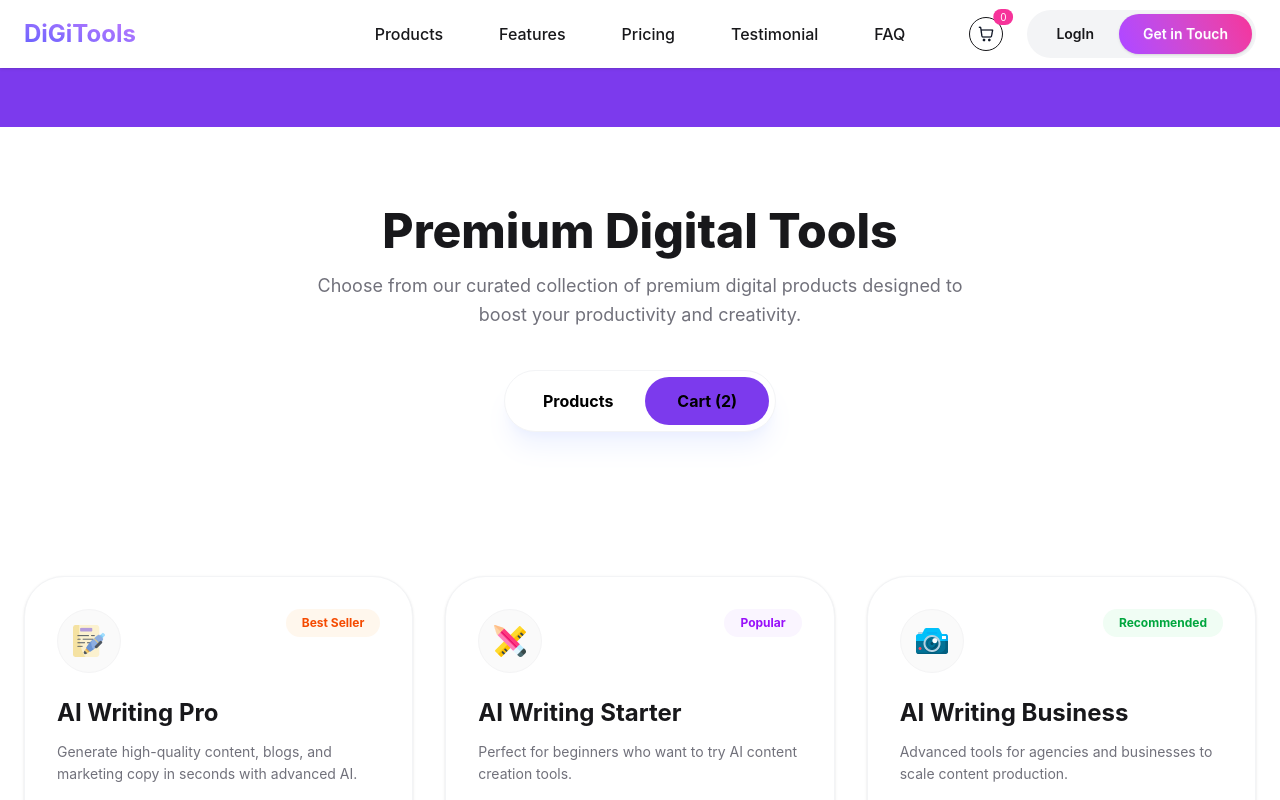
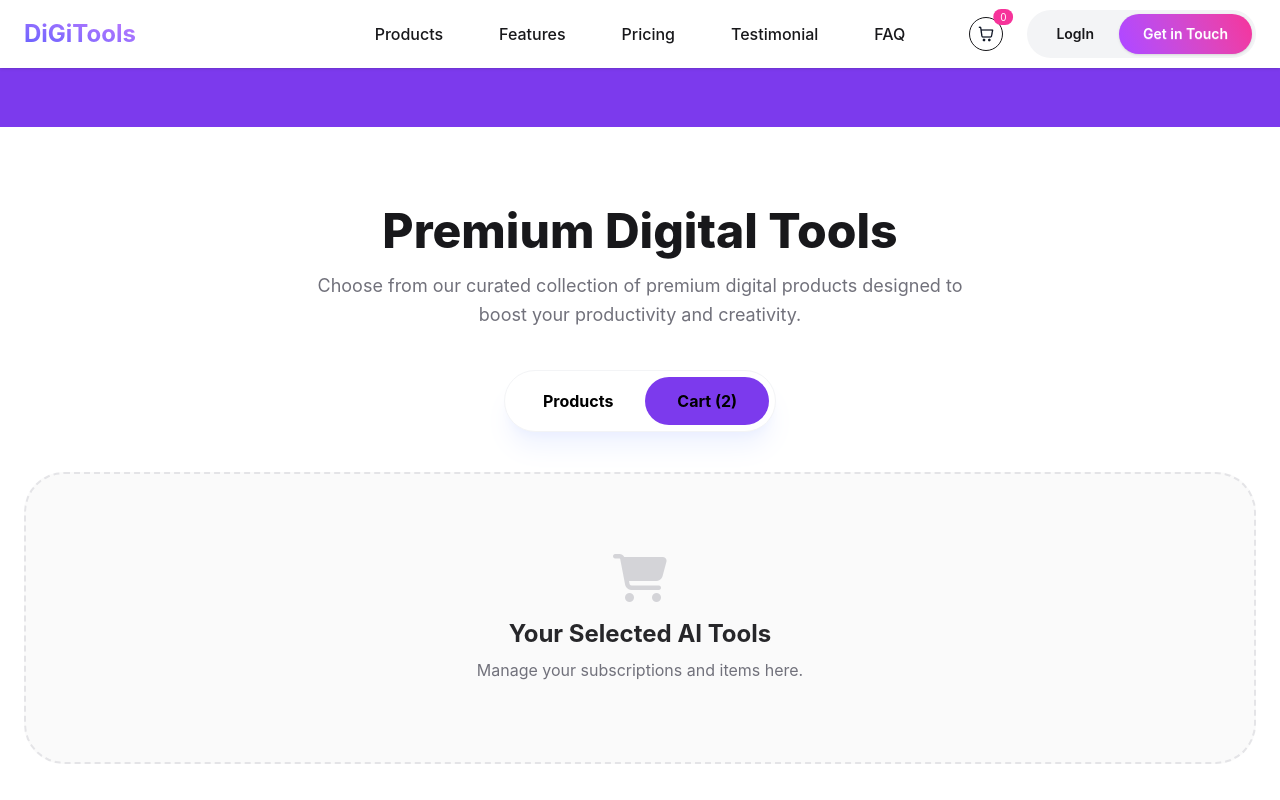
Before and after one commit to Bakir-Bhuyain/landing_page_with_react, a React (Vite) app: page / in a window 1280 px wide. Both pictures are taken after a click on the button "Cart (2)". Shown: the part 847-1647 px from the top of the page. Built offline with nearby package versions, Linux system fonts and the light colour scheme.

Commit message:
added the cart section

```diff
--- a/src/App.jsx
+++ b/src/App.jsx
@@ -1,4 +1,4 @@
-import { Suspense } from 'react'
+import { Suspense} from 'react'
 import './App.css'
 import Banner from './components/banner/Banner'
 import Cards from './components/cards/Cards'
@@ -11,13 +11,15 @@ import State from './components/state/State'
 import Subscription from './components/subscription/Subscription'
 
 
+const fetchedCardInfo = async () => {
+  const res = await fetch('/Features.json');
+  return res.json();
+}
+const promiseCardInfo = fetchedCardInfo();
+
+
 function App() {
 
-  const fetchedCardInfo = async () => {
-    const res = await fetch('/Features.json');
-    return res.json();
-  }
-  const promiseCardInfo = fetchedCardInfo();
 
 
   return (
@@ -25,11 +27,11 @@ function App() {
       <Navbar />
       <Banner />
       <State />
-      <DigitalTools/>
+      <DigitalTools promiseCardInfo={promiseCardInfo}/>
 
-      <Suspense fallback={<span className="$$loading $$loading-spinner $$loading-xl"></span>}>
+      {/* <Suspense fallback={<div className="flex justify-center py-20"><span className="$$loading $$loading-spinner $$loading-xl"></span></div>}>
         <Cards promiseCardInfo={promiseCardInfo} />
-      </Suspense>
+      </Suspense> */}
 
 
       <GetStarted />
--- a/src/components/cards/Cards.jsx
+++ b/src/components/cards/Cards.jsx
@@ -6,7 +6,7 @@ import socialMedia from '../../assets/products/social-media.png';
 import writing from '../../assets/products/writing_2327400 1.png';
 import camera from '../../assets/products/camera.png';
 
-const Cards = ({ promiseCardInfo }) => {
+const Cards = ({ promiseCardInfo}) => {
       const cards = use(promiseCardInfo);
 
       const iconList = [writing, designTool, camera, operationTool, portFolio, socialMedia];
@@ -62,6 +62,7 @@ const Cards = ({ promiseCardInfo }) => {
                               </div>
                         ))}
                   </div>
+
             </section>
       );
 };
--- a/src/components/digitalTools/DigitalTools.jsx
+++ b/src/components/digitalTools/DigitalTools.jsx
@@ -1,9 +1,11 @@
-import React, { useState } from 'react';
+import { Suspense, useState } from 'react';
+import Cards from '../cards/Cards';
+import SelectedAi from '../selectedai/SelectedAi';
 
-const DigitalTools = () => {
-      const handleCartClick = () => {
-            console.log('click cart', carts)
-      }
+const DigitalTools = ({ promiseCardInfo }) => {
+      // const handleCartClick = () => {
+      //       console.log('click cart', carts)
+      // }
       const [carts, setCarts] = useState("products");
       console.log(carts, "this is the carts item");
       return (
@@ -26,10 +28,24 @@ const DigitalTools = () => {
                                     Products
                               </button>
 
-                              <button onClick={() => setCarts("cart")} className={`${carts === "cart" ? "bg-[#7c3aed]" : "bg-white"}  text-black px-8 py-3 rounded-full font-bold text-sm md:text-base transition-all `}>
+                              <button onClick={() => setCarts("cart")} className={`${carts === "cart" ? "bg-[#7c3aed]" : "bg-white"}  text-black px-8 py-3 rounded-full font-bold text-sm md:text-base transition-all hover:bg-[#6d28d9]`}>
                                     Cart (2)
                               </button>
 
+                        </div>
+
+                        <div className="mt-10">
+                              <Suspense fallback={
+                                    <div className="py-20 flex justify-center">
+                                          <span className="loading loading-spinner loading-lg text-[#7c3aed]"></span>
+                                    </div>
+                              }>
+                              </Suspense>
+                              {carts === "products" ? (
+                                    <Cards promiseCardInfo={promiseCardInfo} />
+                              ) : (
+                                    <SelectedAi />
+                              )}
                         </div>
                   </div>
             </section>
--- /dev/null
+++ b/src/components/selectedai/SelectedAi.jsx
@@ -0,0 +1,13 @@
+import React from 'react';
+
+const SelectedAi = () => {
+      return (
+            <div className="py-20 border-2 border-dashed border-zinc-200 rounded-[2.5rem] bg-zinc-50">
+                  <i className="fa-solid fa-cart-shopping text-zinc-300 text-5xl mb-4"></i>
+                  <h2 className="text-2xl font-bold text-zinc-800">Your Selected AI Tools</h2>
+                  <p className="text-zinc-500 mt-2">Manage your subscriptions and items here.</p>
+            </div>
+      );
+};
+
+export default SelectedAi;
```
